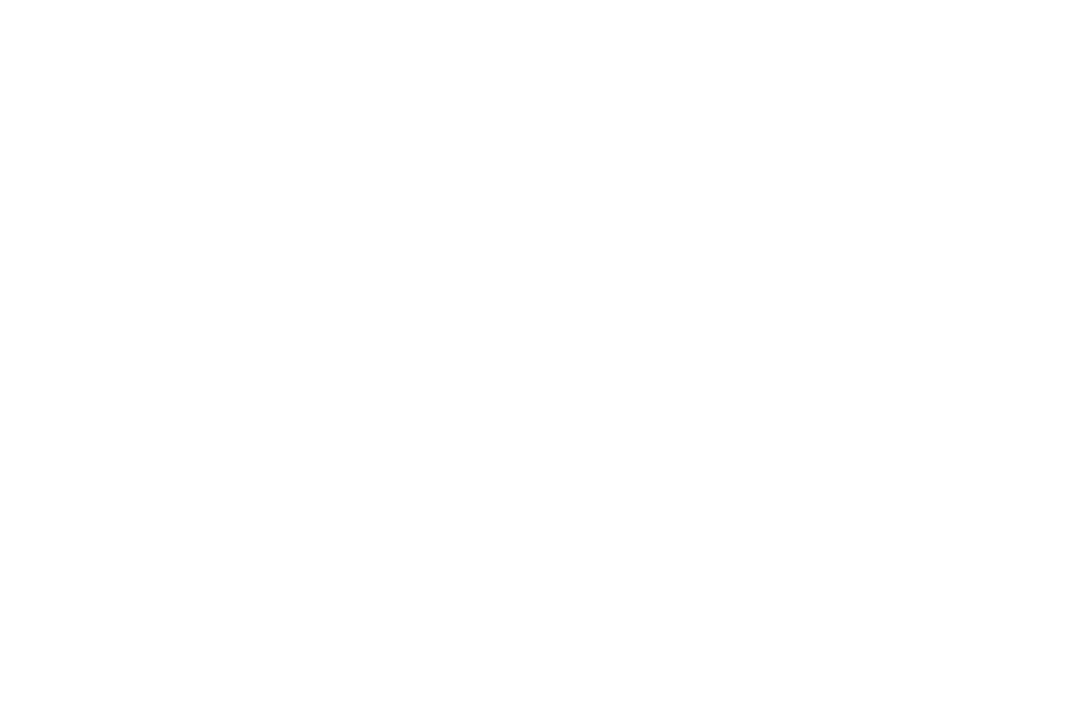
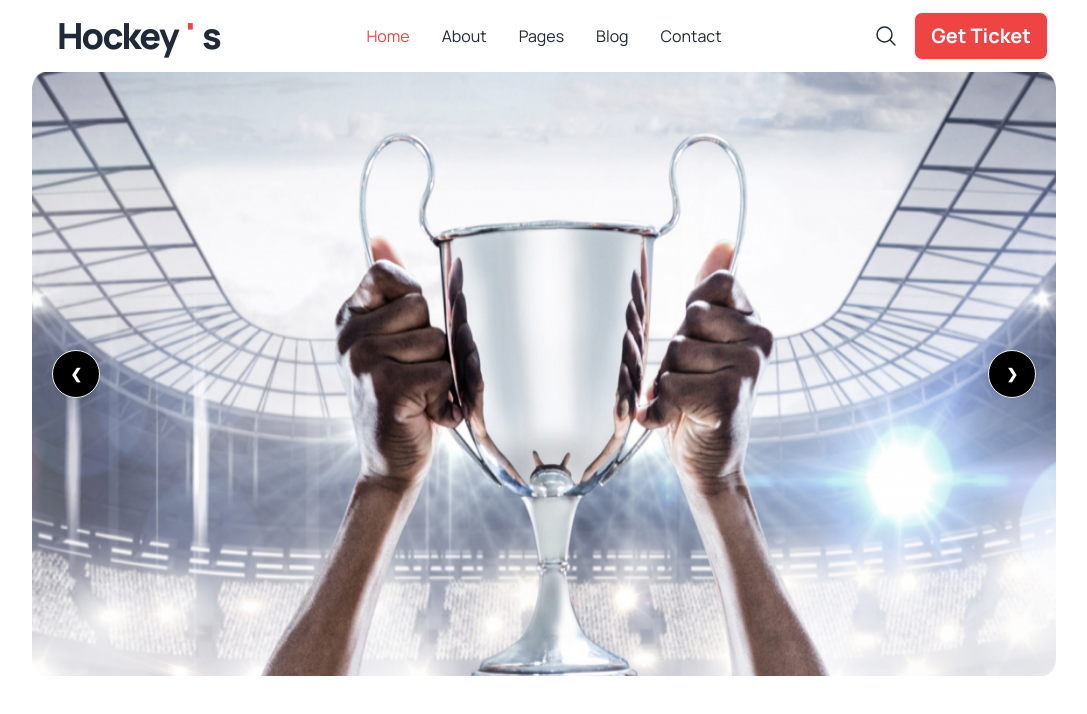
Before and after one commit to shahriar9412/origin-one-3300, a plain HTML site: page index.html in a window 1280 px wide. Shown: the whole page, without its empty margins (96-1183 px from the left). Drawn offline with nearby package versions, Linux system fonts and the light colour scheme.

Commit message:
nav and slider added

```diff
--- a/index.html
+++ b/index.html
@@ -1,11 +1,103 @@
 <!DOCTYPE html>
 <html lang="en">
+
 <head>
     <meta charset="UTF-8">
     <meta name="viewport" content="width=device-width, initial-scale=1.0">
-    <title>Document</title>
+    <title>Hockey's</title>
+    <!-- daisy khala and tailwind bro -->
+    <link href="https://cdn.jsdelivr.net/npm/daisyui@4.6.1/dist/full.min.css" rel="stylesheet" type="text/css" />
+    <script src="https://cdn.tailwindcss.com"></script>
+    <!-- manrope-manusher dori font -->
+    <link rel="preconnect" href="https://fonts.googleapis.com">
+    <link rel="preconnect" href="https://fonts.gstatic.com" crossorigin>
+    <link href="https://fonts.googleapis.com/css2?family=Manrope:wght@400;500;600;700;800&display=swap"
+        rel="stylesheet">
+    <!-- font ishtail -->
+    <style>
+        .font-manrope {
+            font-family: 'Manrope', sans-serif;
+        }
+    </style>
 </head>
-<body>
 
+<body class="font-manrope">
+    <header class="px-2 lg:px-32">
+        <nav>
+            <div class="navbar bg-base-100">
+                <div class="navbar-start">
+                    <div class="dropdown">
+                        <div tabindex="0" role="button" class="btn btn-ghost lg:hidden">
+                            <svg xmlns="http://www.w3.org/2000/svg" class="h-5 w-5" fill="none" viewBox="0 0 24 24"
+                                stroke="currentColor">
+                                <path stroke-linecap="round" stroke-linejoin="round" stroke-width="2"
+                                    d="M4 6h16M4 12h8m-8 6h16" />
+                            </svg>
+                        </div>
+                        <ul tabindex="0"
+                            class="text-base font-normal menu menu-sm dropdown-content mt-3 z-[1] p-2 shadow bg-base-100 rounded-box w-52">
+                            <li><a class="text-red-500">Home</a></li>
+                            <li><a>About</a></li>
+                            <li><a>Pages</a></li>
+                            <li><a>Blog</a></li>
+                            <li><a>Contact</a></li>
+                        </ul>
+                    </div>
+                    <a class="btn btn-ghost text-2xl lg:text-4xl font-extrabold tracking-tighter">Hockey
+                        <span class="text-red-500">'</span>s
+                    </a>
+                </div>
+                <div class="navbar-center hidden lg:flex">
+                    <ul class="text-base font-normal menu menu-horizontal px-1">
+                        <li><a class="text-red-500">Home</a></li>
+                        <li><a>About</a></li>
+                        <li><a>Pages</a></li>
+                        <li><a>Blog</a></li>
+                        <li><a>Contact</a></li>
+                    </ul>
+                </div>
+                <div class="navbar-end">
+                    <svg xmlns="http://www.w3.org/2000/svg" fill="none" viewBox="0 0 24 24" stroke-width="1.5"
+                        stroke="currentColor" class="hidden sm:block w-6 h-6">
+                        <path stroke-linecap="round" stroke-linejoin="round"
+                            d="m21 21-5.197-5.197m0 0A7.5 7.5 0 1 0 5.196 5.196a7.5 7.5 0 0 0 10.607 10.607Z" />
+                    </svg>
+
+                    <a class="btn ml-4 bg-red-500 text-white text-lg lg:text-xl font-bold">Get Ticket</a>
+                </div>
+            </div>
+        </nav>
+        <div class="carousel w-full">
+            <div id="slide1" class="carousel-item relative w-full">
+                <img src="Images/1.png" class="w-full" />
+                <div class="absolute flex justify-between transform -translate-y-1/2 left-5 right-5 top-1/2">
+                    <a href="#slide4" class="btn bg-black text-white btn-circle">❮</a>
+                    <a href="#slide2" class="btn bg-black text-white btn-circle">❯</a>
+                </div>
+            </div>
+            <div id="slide2" class="carousel-item relative w-full">
+                <img src="Images/2.png" class="w-full" />
+                <div class="absolute flex justify-between transform -translate-y-1/2 left-5 right-5 top-1/2">
+                    <a href="#slide1" class="btn bg-black text-white btn-circle">❮</a>
+                    <a href="#slide3" class="btn bg-black text-white btn-circle">❯</a>
+                </div>
+            </div>
+            <div id="slide3" class="carousel-item relative w-full">
+                <img src="Images/3.png" class="w-full" />
+                <div class="absolute flex justify-between transform -translate-y-1/2 left-5 right-5 top-1/2">
+                    <a href="#slide2" class="btn bg-black text-white btn-circle">❮</a>
+                    <a href="#slide4" class="btn bg-black text-white btn-circle">❯</a>
+                </div>
+            </div>
+            <div id="slide4" class="carousel-item relative w-full">
+                <img src="Images/4.png" class="w-full" />
+                <div class="absolute flex justify-between transform -translate-y-1/2 left-5 right-5 top-1/2">
+                    <a href="#slide3" class="btn bg-black text-white btn-circle">❮</a>
+                    <a href="#slide1" class="btn bg-black text-white btn-circle">❯</a>
+                </div>
+            </div>
+        </div>
+    </header>
 </body>
+
 </html>
--- /dev/null
+++ b/tailwind.config.js
@@ -0,0 +1,8 @@
+/** @type {import('tailwindcss').Config} */
+module.exports = {
+  content: ["./src/**/*.{html,js}"],
+  theme: {
+    extend: {},
+  },
+  plugins: [],
+}
```
